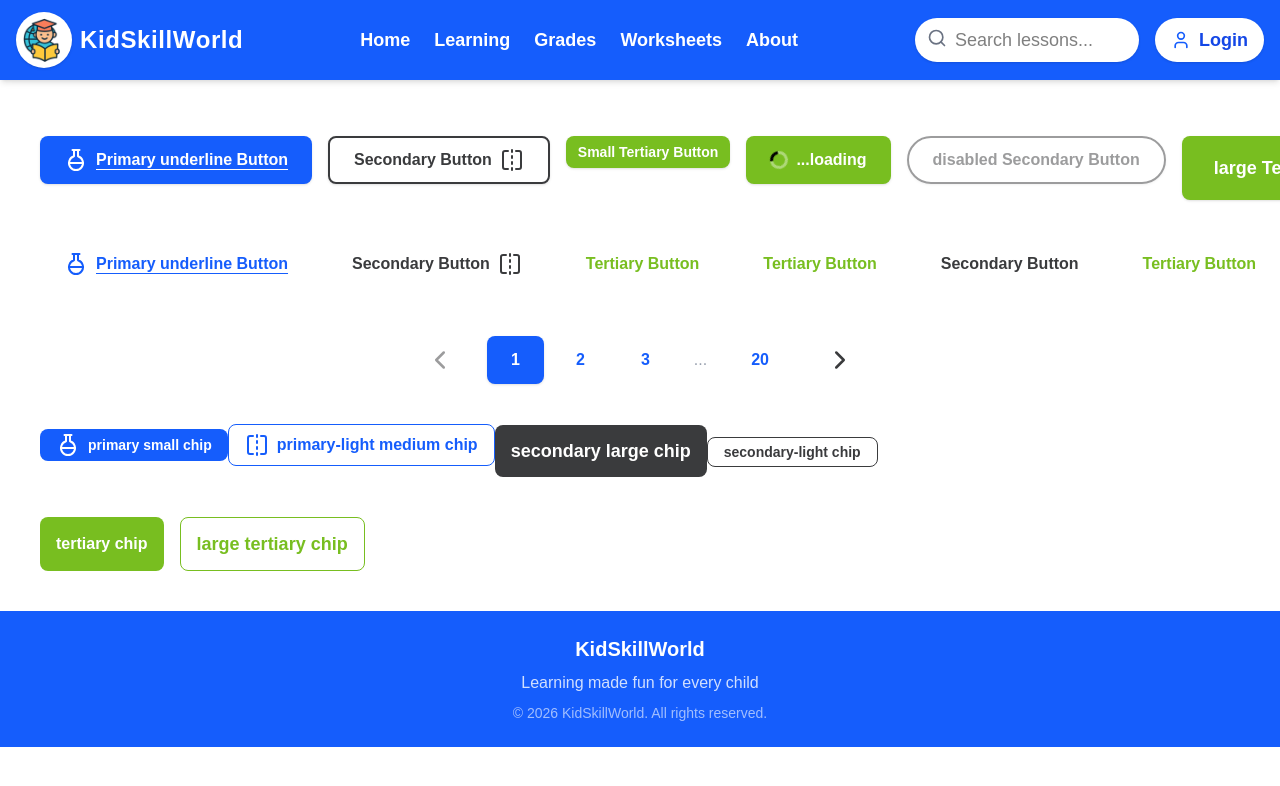
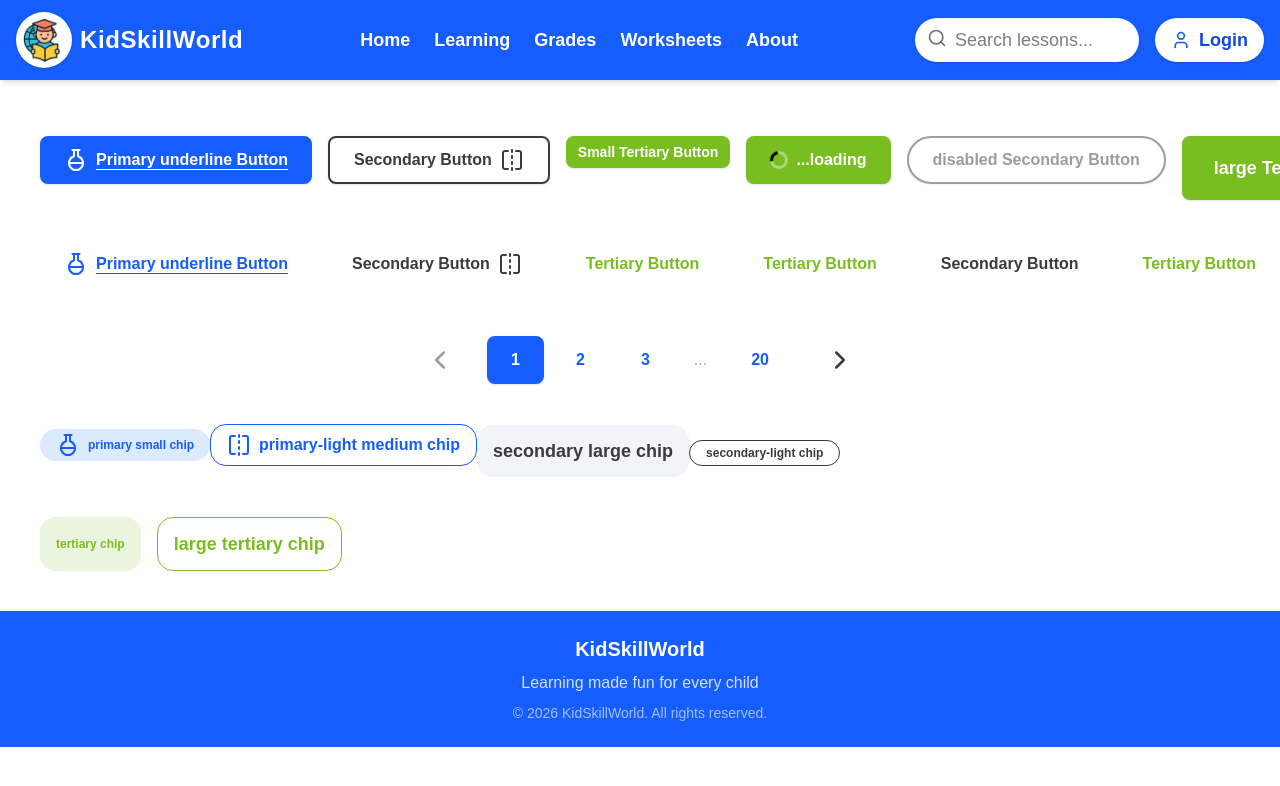
Before and after one commit to adhriton25/kidskillworld, a Next.js app: page /test/componenet in a window 1280 px wide. Shown: the top 786 px of the page. Built offline with nearby package versions, Linux system fonts and the light colour scheme.

Commit message:
fix: pdf model

```diff
--- a/components/Base/Chip.tsx
+++ b/components/Base/Chip.tsx
@@ -24,8 +24,8 @@ export interface ChipProps {
 
 const CHIP_VARIANTS = {
   primary: {
-    bg: "var(--ksw-color-action-primary-default)",
-    text: "var(--white)",
+    bg: "var(--ksw-color-action-primary-base)",
+    text: "var(--ksw-color-action-primary-default)",
     border: "none",
   },
   "primary-light": {
@@ -34,8 +34,8 @@ const CHIP_VARIANTS = {
     border: "0.0825rem solid var(--ksw-color-action-primary-default)",
   },
   secondary: {
-    bg: "var(--ksw-color-action-secondary-default)",
-    text: "var(--white)",
+    bg: "var(--ksw-color-action-secondary-base)",
+    text: "var(--ksw-color-action-secondary-default)",
     border: "none",
   },
   "secondary-light": {
@@ -44,8 +44,8 @@ const CHIP_VARIANTS = {
     border: "0.0825rem solid var(--ksw-color-action-secondary-default)",
   },
   tertiary: {
-    bg: "var(--ksw-color-action-tertiary-default)",
-    text: "var(--white)",
+    bg: "var(--ksw-color-action-tertiary-base)",
+    text: "var(--ksw-color-action-tertiary-default)",
     border: "none",
   },
   "tertiary-light": {
@@ -56,7 +56,7 @@ const CHIP_VARIANTS = {
 } as const;
 
 const CHIP_SIZES = {
-  sm: "text-sm px-4 py-1",
+  sm: "text-xs px-4 py-1",
   md: "text-md px-4 py-2",
   lg: "text-lg px-4 py-3",
 } as const;
@@ -64,7 +64,7 @@ const CHIP_SIZES = {
 const Chip: React.FC<ChipProps> = ({
   className = "",
   variant = "primary",
-  size = "md",
+  size = "sm",
   icon,
   iconPosition = "left",
   text,
@@ -73,7 +73,7 @@ const Chip: React.FC<ChipProps> = ({
 }) => {
   const variantStyles = CHIP_VARIANTS[variant];
   const classes = clsx(
-    "inline-flex items-center font-bold w-fit rounded-md",
+    "inline-flex items-center font-semibold w-fit rounded-lg",
     CHIP_SIZES[size],
     onClick && "cursor-pointer",
     className,
--- a/components/common/PDF/PdfModel.tsx
+++ b/components/common/PDF/PdfModel.tsx
@@ -3,6 +3,7 @@
 import React from "react";
 import { X, Printer, Download, Play } from "lucide-react";
 import { Button } from "@/components/Base/Button";
+import Chip from "@/components/Base/Chip";
 
 interface PdfModelProps {
   isOpen: boolean;
@@ -39,13 +40,13 @@ export const PdfModel = ({ isOpen, onClose, data }: PdfModelProps) => {
   return (
     <div className="fixed inset-0 z-50 flex items-center justify-center bg-black/50 backdrop-blur-sm p-4">
       <div className="relative w-full max-w-4xl bg-white rounded-3xl overflow-hidden shadow-2xl flex flex-col md:flex-row">
-        <button
+        <Button
           onClick={onClose}
-          className="absolute right-4 top-4 text-gray-400 hover:text-gray-600 z-10"
-        >
-          <X size={24} />
-        </button>
-
+          isLinkButton
+          variant="secondary"
+          className="absolute right-4 top-4 z-10"
+          leftIcon={<X />}
+        />
         {/* Left Side: Preview */}
         <div className="w-full md:w-1/2 bg-gray-100 p-8 flex items-center justify-center">
           <div className="w-full aspect-[3/4] bg-white shadow-md border border-gray-200 overflow-hidden rounded-lg">
@@ -60,12 +61,18 @@ export const PdfModel = ({ isOpen, onClose, data }: PdfModelProps) => {
         {/* Right Side: Details */}
         <div className="w-full md:w-1/2 p-8 flex flex-col gap-6">
           <div className="flex gap-2">
-            <span className="bg-blue-100 text-blue-600 px-3 py-1 rounded-full text-xs font-bold uppercase">
-              {data.grade}
-            </span>
-            <span className="border border-gray-300 px-3 py-1 rounded-full text-xs font-bold uppercase">
-              {data.subject}
-            </span>
+            <Chip
+              variant="primary"
+              size="sm"
+              text={data.grade}
+              className="uppercase"
+            />
+            <Chip
+              variant="secondary-light"
+              size="sm"
+              text={data.subject}
+              className="uppercase"
+            />
           </div>
 
           <h2 className="text-4xl font-serif font-bold text-slate-800">
@@ -81,12 +88,12 @@ export const PdfModel = ({ isOpen, onClose, data }: PdfModelProps) => {
             </h4>
             <div className="flex flex-wrap gap-2">
               {data.worksheetSkills.map((skill, i) => (
-                <span
+                <Chip
                   key={i}
-                  className="bg-slate-100 px-4 py-2 rounded-lg text-sm font-medium text-slate-700"
-                >
-                  {skill.name}
-                </span>
+                  variant="secondary"
+                  size="sm"
+                  text={skill.name}
+                ></Chip>
               ))}
             </div>
           </div>
--- a/styles/_colors.scss
+++ b/styles/_colors.scss
@@ -13,15 +13,17 @@
 
   --ksw-color-action-primary-active: #003da5;
   --ksw-color-action-primary-default: #155dfc;
+  --ksw-color-action-primary-base: #dbeafe;
   --ksw-color-action-secondary-active: #3b82f6;
   --ksw-color-action-secondary-default: #3a3b3d;
+  --ksw-color-action-secondary-base: #f1f5f9;
   --ksw-color-action-tertiary-active: #487815;
   --ksw-color-action-tertiary-default: #78be20;
+  --ksw-color-action-tertiary-base: #ebf4df;
 
   --ksw-border-width-default: 0.0825rem;
   --ksw-border-radius-rounded: 0.5rem;
   --ksw-color-border-default: #d1d5db;
-
 
   --ksw-font-size-default: 1rem;
   --ksw-font-line-height-default: 1.25rem;
```
